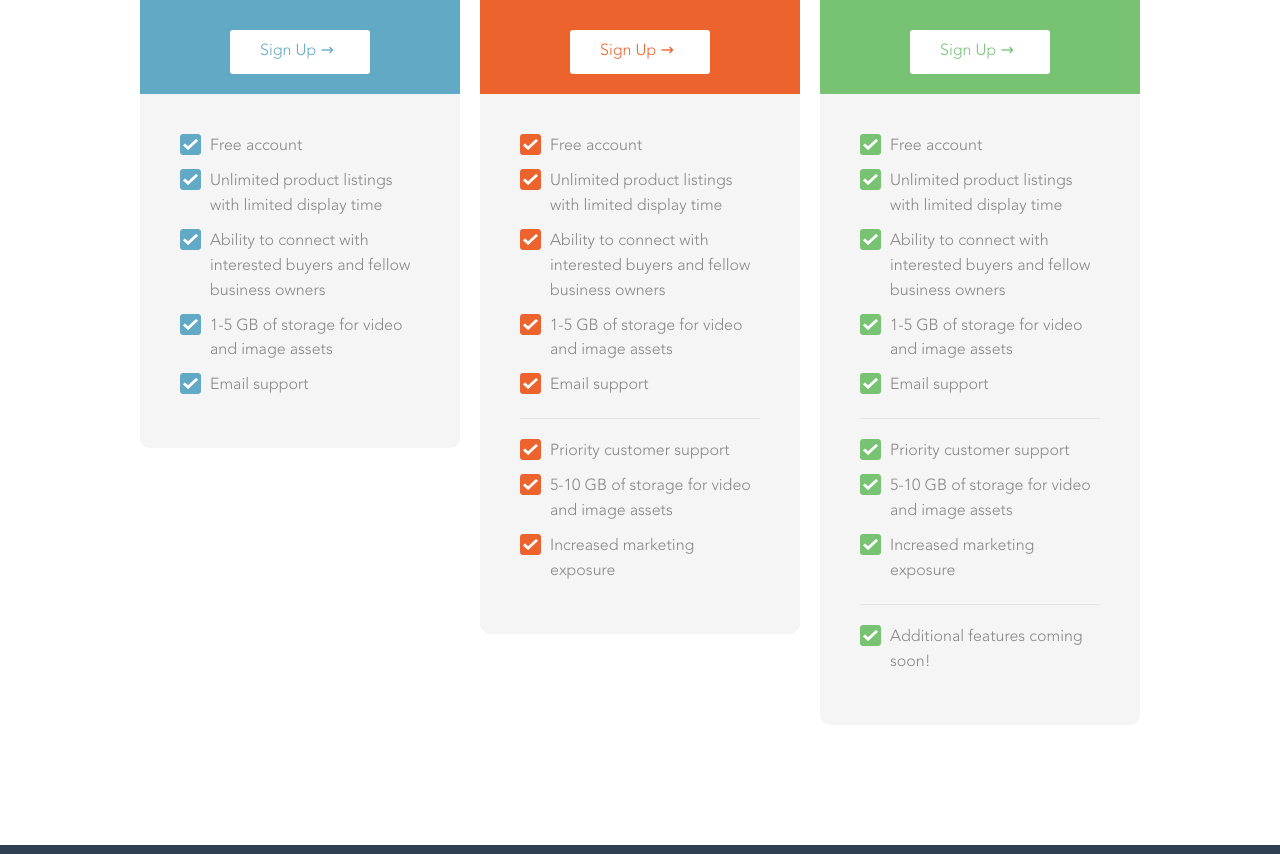
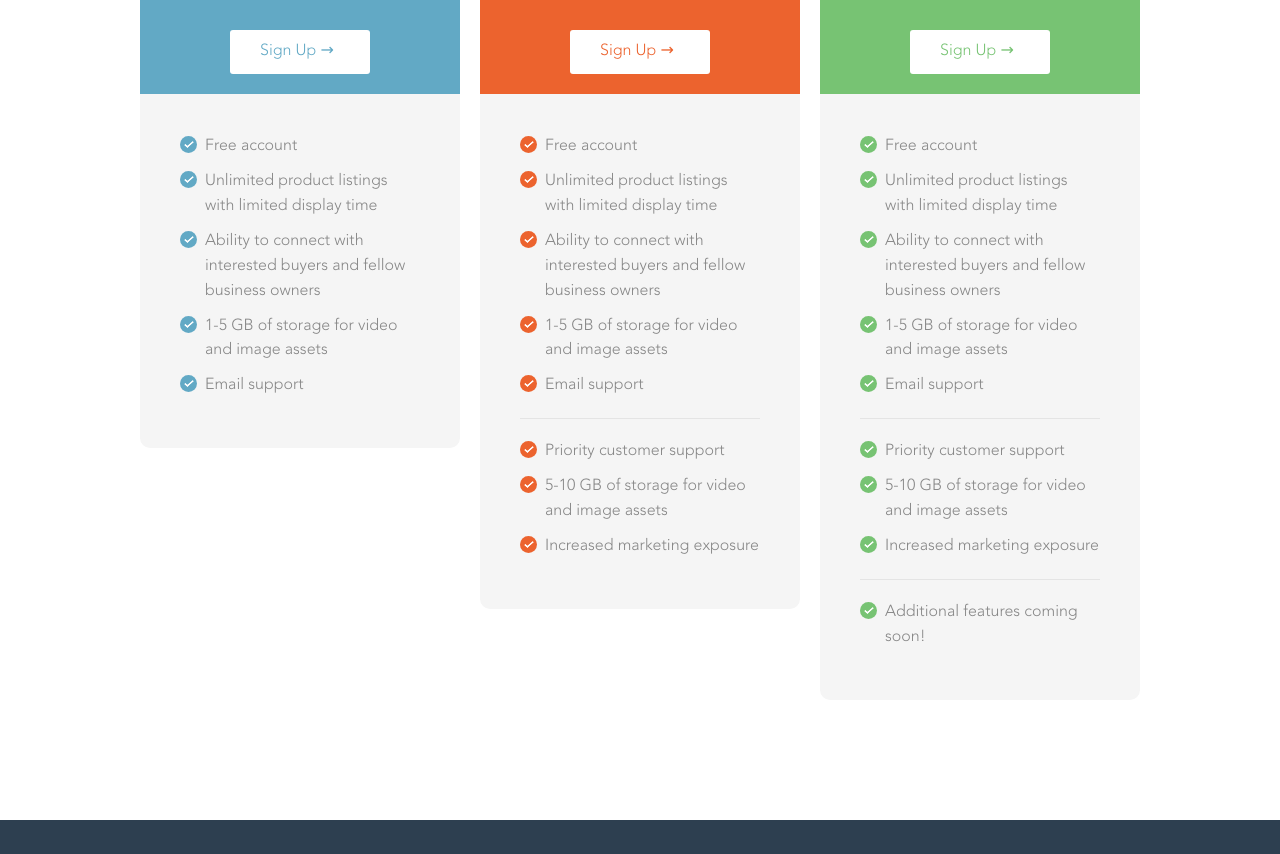
Before and after one commit to itsbrittaleigh/cozilo-marketing, a Vue app: page /pricing in a window 1280 px wide. Shown: the part 860-1714 px from the top of the page. Built offline with nearby package versions, Linux system fonts and the light colour scheme; what vue2-collapse would draw is missing.

Commit message:
making some styling edits based on meeting with Jason

```diff
--- a/src/assets/styles/theme/typography.scss
+++ b/src/assets/styles/theme/typography.scss
@@ -109,17 +109,48 @@ strong {
 }
 
 ul.feature-list {
+  list-style-type: none;
+  padding: 0;
+  li {
+    position: relative;
+    padding-left: 25px;
+    &:before {
+      content: url('~/static/icons/checkmark-white.png');
+      position: absolute;
+      top: 2px;
+      left: 0;
+      width: 17px;
+      height: 17px;
+      border-radius: 17px;
+      display: flex;
+      justify-content: center;
+      align-items: center;
+    }
+  }
   &.darkblue {
-    list-style-image: url('~/static/icons/check-darkblue.png');
+    li:before {
+      background: $darkblue;
+    }
   }
   &.lightblue {
-    list-style-image: url('~/static/icons/check-lightblue.png');
+    li:before {
+      background: $lightblue;
+    }
+  }
+  &.orange {
+    li:before {
+      background: $orange;
+    }
   }
   &.green {
-    list-style-image: url('~/static/icons/check-green.png');
+    li:before {
+      background: $green;
+    }
   }
   &.white {
-    list-style-image: url('~/static/icons/check-white.png');
+    li:before {
+      content: url('~/static/icons/check-white.png');
+    }
   }
   li {
     margin-bottom: 15px;
--- a/src/components/BSTSvg.vue
+++ b/src/components/BSTSvg.vue
@@ -210,6 +210,9 @@ export default {
         39% {
           opacity: 0;
         }
+        40% {
+          opacity: 1;
+        }
         100% {
           opacity: 1;
         }
@@ -227,6 +230,9 @@ export default {
         }
         49% {
           opacity: 0;
+        }
+        50% {
+          opacity: 1;
         }
         100% {
           opacity: 1;
@@ -246,6 +252,9 @@ export default {
         24% {
           opacity: 0;
         }
+        25% {
+          opacity: 1;
+        }
         100% {
           opacity: 1;
         }
@@ -264,6 +273,7 @@ export default {
     align-items: center;
     justify-content: center;
     overflow: hidden;
+    transition: 0.4s;
     .icon-plus {
       position: absolute;
       top: 10px;
@@ -313,6 +323,9 @@ export default {
         opacity: 1;
       }
     }
+    &:hover {
+      transform: rotate(-30deg) scale(1.1);
+    }
   }
 }
 @media only screen and (min-width: $medium) {
--- a/src/components/ContactForm.vue
+++ b/src/components/ContactForm.vue
@@ -79,24 +79,30 @@ label {
 }
 .field {
   margin-bottom: 15px;
+  border-radius: 5px;
+  background: #f1f1f1;
+  transition: 0.4s;
+  &:focus-within {
+    background: #e7e7e7;
+  }
 }
 .field.input {
   display: flex;
   align-items: center;
   label {
-    width: 120px;
-    background: #e7e7e7;
+    width: 125px;
     height: 52px;
     display: flex;
     align-items: center;
-    padding-left: 10px;
+    padding-left: 15px;
     border-radius: 5px 0 0 5px;
+    background: transparent;
   }
   input {
     border-radius: 0 5px 5px 0;
     height: 52px;
     flex: 1;
-    background: #e7e7e7;
+    background: transparent;
   }
 }
 .field.textarea {
@@ -104,8 +110,8 @@ label {
   label {
     position: absolute;
     top: 20px;
-    left: 10px;
-    background: #e7e7e7;
+    left: 15px;
+    background: transparent;
   }
   textarea {
     border-radius: 5px;
@@ -114,7 +120,7 @@ label {
     width: 100%;
     padding: 50px 10px 10px;
     height: 200px;
-    background: #e7e7e7;
+    background: transparent;
   }
 }
 .button-container {
--- a/src/pages/Faq.vue
+++ b/src/pages/Faq.vue
@@ -156,7 +156,7 @@ export default {
 @import '../assets/styles/variables';
 .heading {
   @include title-font;
-  margin: 60px 28px 0;
+  margin: 60px 0 0;
   font-size: 12px;
   color: $darkblue;
 }
@@ -172,14 +172,18 @@ export default {
   .header {
     padding: 20px 0;
     display: flex;
-    align-items: center;
+    align-items: flex-start;
     cursor: pointer;
     img {
-      margin-right: 10px;
+      margin: 8px 10px 0 0;
+      display: block;
+      width: 18px;
+      height: 10px;
     }
     h2 {
       font-weight: normal;
       text-transform: none;
+      line-height: 1.1;
     }
   }
 }
--- a/src/pages/Features.vue
+++ b/src/pages/Features.vue
@@ -308,7 +308,9 @@ export default {
   &.reverse {
     .content {
       order: 2;
-      margin: 0 0 0 100px;
+      @media only screen and (min-width: $large) {
+        margin: 0 0 0 100px;
+      }
     }
     .mockup-container {
       order: 1;
@@ -318,7 +320,10 @@ export default {
 .feature-overview {
   padding: 0 0 40px;
   h3 {
-    margin-top: 40px;
+    margin: 40px 0 5px;
+  }
+  p {
+    margin: 0;
   }
   @media only screen and (min-width: $medium) {
     padding: 0 0 60px;
--- a/src/pages/Home.vue
+++ b/src/pages/Home.vue
@@ -578,7 +578,8 @@ export default {
     &:last-of-type {
       margin-right: 0;
     }
-    &.active {
+    &.active,
+    &:hover {
       background: #d9d9d9;
     }
   }
@@ -629,9 +630,8 @@ export default {
   }
   h1 {
     color: $white;
-    margin-top: 0;
     font-weight: lighter;
-    margin: 0 0 20px;
+    margin: 0 0 10px;
     .green {
       color: $green;
     }
--- a/src/pages/Pricing.vue
+++ b/src/pages/Pricing.vue
@@ -16,9 +16,11 @@
         </template>
       </hero-section>
       <p class="lead">
-        With three unique pricing tiers, there’s a Cozilo tier for every kind of member:
-        individual sellers, small business owners, enterprise business owners, and everything
-        in between.
+        <span class="container">
+          With three unique pricing tiers, there’s a Cozilo tier for every kind of member:
+          individual sellers, small business owners, enterprise business owners, and everything
+          in between.
+        </span>
       </p>
       <div class="content padded-section">
         <div class="container padded-section">
@@ -29,8 +31,8 @@
               <p class="lead"><em>Free</em></p>
               <a href="" class="button bg-white color-lightblue">Sign Up &rarr;</a>
             </div>
-            <div class="list lightblue">
-              <ul>
+            <div class="list">
+              <ul class="feature-list lightblue">
                 <li>Free account</li>
                 <li>Unlimited product listings with limited display time</li>
                 <li>Ability to connect with interested buyers and fellow business owners</li>
@@ -46,14 +48,14 @@
               <p class="lead"><em>$29.99/month or $330/year</em></p>
               <a href="" class="button bg-white color-orange">Sign Up &rarr;</a>
             </div>
-            <div class="list orange">
-              <ul>
+            <div class="list">
+              <ul class="feature-list orange">
                 <li>Free account</li>
                 <li>Unlimited product listings with limited display time</li>
                 <li>Ability to connect with interested buyers and fellow business owners</li>
                 <li>1-5 GB of storage for video and image assets</li>
-                <li>Email support</li>
-                <li class="break">Priority customer support</li>
+                <li class="break">Email support</li>
+                <li>Priority customer support</li>
                 <li>5-10 GB of storage for video and image assets</li>
                 <li>Increased marketing exposure</li>
               </ul>
@@ -66,17 +68,17 @@
               <p class="lead"><em>Contact for Quote</em></p>
               <a href="" class="button bg-white color-green">Sign Up &rarr;</a>
             </div>
-            <div class="list green">
-              <ul>
+            <div class="list">
+              <ul class="feature-list green">
                 <li>Free account</li>
                 <li>Unlimited product listings with limited display time</li>
                 <li>Ability to connect with interested buyers and fellow business owners</li>
                 <li>1-5 GB of storage for video and image assets</li>
-                <li>Email support</li>
-                <li class="break">Priority customer support</li>
+                <li class="break">Email support</li>
+                <li>Priority customer support</li>
                 <li>5-10 GB of storage for video and image assets</li>
-                <li>Increased marketing exposure</li>
-                <li class="break">Additional features coming soon!</li>
+                <li class="break">Increased marketing exposure</li>
+                <li>Additional features coming soon!</li>
               </ul>
             </div>
           </div>
@@ -180,32 +182,10 @@ export default {
       margin-bottom: 10px;
       display: flex;
       align-items: flex-start;
-      &:before {
-        content: '';
-        width: 10px;
-        height: 10px;
-        margin-right: 20px;
-        display: block;
-      }
       &.break {
-        padding-top: 20px;
-        margin-top: 20px;
-        border-top: 1px solid #e4e4e4;
-      }
-    }
-    &.lightblue {
-      li:before {
-        content: url('../assets/images/icons/checkbox-lightblue.png');
-      }
-    }
-    &.orange {
-      li:before {
-        content: url('../assets/images/icons/checkbox-orange.png');
-      }
-    }
-    &.green {
-      li:before {
-        content: url('../assets/images/icons/checkbox-green.png');
+        padding-bottom: 20px;
+        margin-bottom: 20px;
+        border-bottom: 1px solid #e4e4e4;
       }
     }
   }
```
Also changed, not shown: static/icons/check-orange.png (added), static/icons/checkmark-white.png (added).
